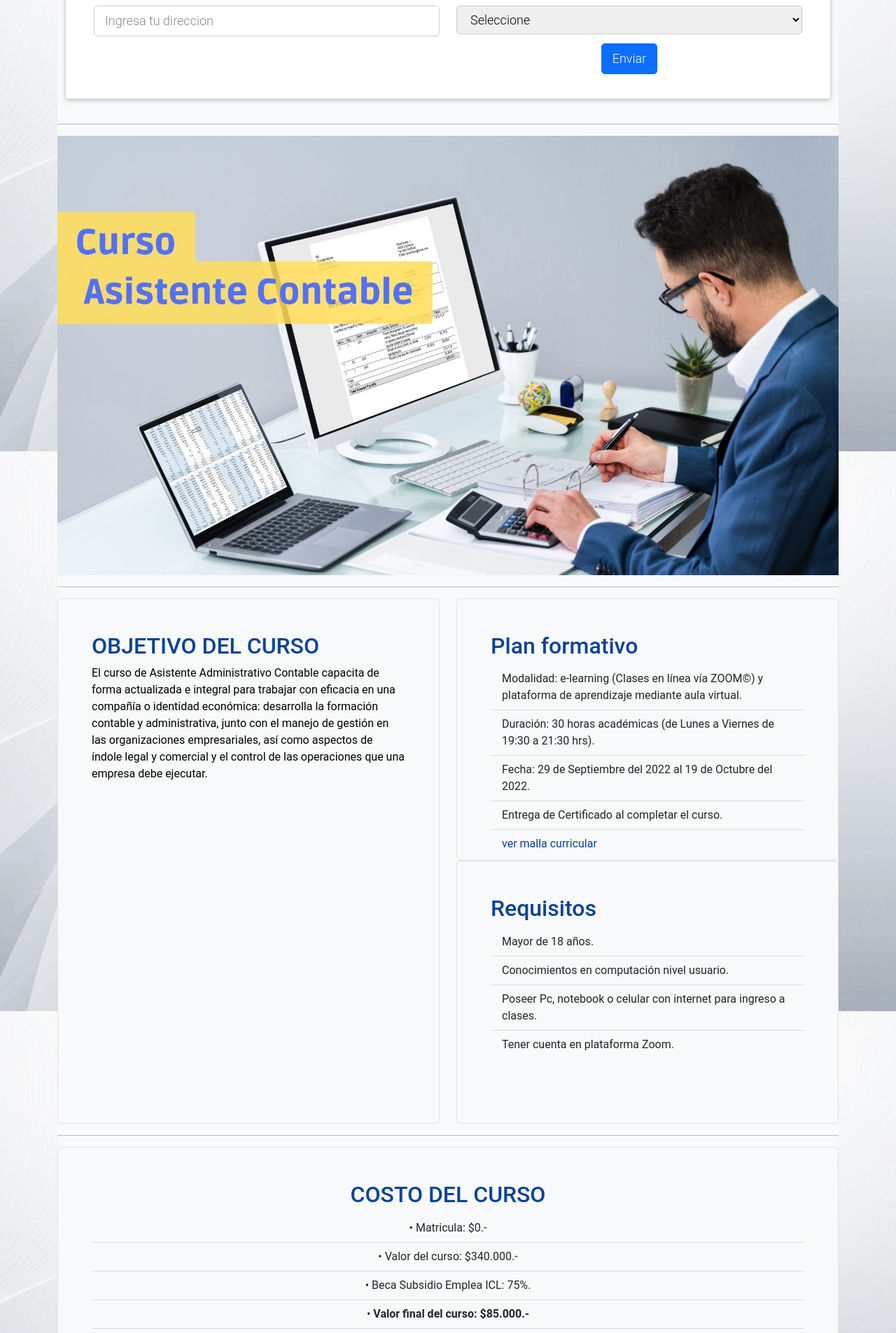
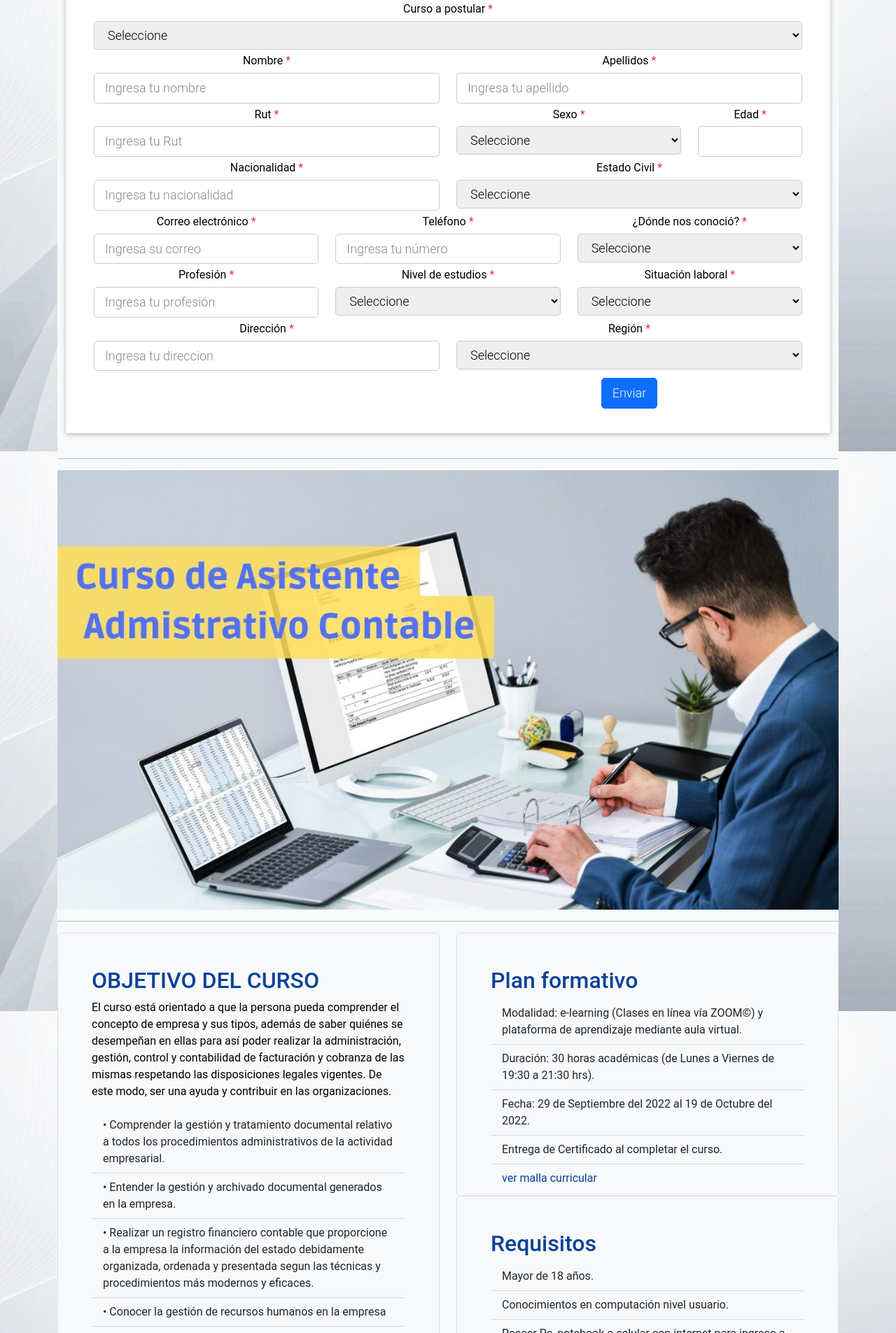
Before and after one commit to JoseSotoSanchez/Web-otec, a Flask app: page /asistente-administrativo-contable in a window 1280 px wide. Shown: the part 1055-2960 px from the top of the page at 70% size. Run offline with Flask 2, Linux system fonts and the light colour scheme; data that the repository does not hold is empty; some libraries are stand-ins or nearby versions.

Commit message:
modificaciones curso

```diff
--- a/templates/base.html
+++ b/templates/base.html
@@ -68,7 +68,7 @@
                     <a href="/asistente-aula">Asistente de aula mención convivencia escolar</a>
                     <a href="/inspector-educacional">Inspector educacional mención convivencia escolar</a>
                     <a href="/cajero-bancario">Cajero bancario y comercial</a>
-                    <a href="/asistente-administrativo-contable">Asistente administrativo contable</a>
+                    <a href="/asistente-administrativo-contable">Asistente administrativo contable mención en RR.HH.</a>
                   </div>
                 </div>
               </li>
@@ -434,7 +434,7 @@
               <li><a class="cursos" href="/asistente-aula">Asistente de Aula mención Convivencia Escolar</a></li>
             </ul>
             <ul>
-              <li><a class="cursos" href="/asistente-administrativo-contable">Asistente Administrativo Contable</a></li>
+              <li><a class="cursos" href="/asistente-administrativo-contable">Asistente Administrativo Contable Mención En RR.HH.</a></li>
             </ul>
             <ul>
               <li><a class="cursos" href="/cajero-bancario">Cajero Bancario</a></li>
--- a/templates/cursos/asistente-administrativo-contable.html
+++ b/templates/cursos/asistente-administrativo-contable.html
@@ -10,11 +10,15 @@
 <div class="container py-4">
     <header class="pb-3 mb-4 border-bottom">
         <a  class="d-flex align-items-center titulosCurso text-decoration-none">
-        <span class="fs-4" data-aos="fade-up">Asistente Administrativo Contable</span>
+        <span class="fs-4" data-aos="fade-up">Asistente Administrativo Contable Mención En RR.HH.</span>
       </a>
       <meta property="og:image" content="static/Imagenes/asistente-administrativo-contable.png" />
     </header>
-
+    <div class="" style="text-align: center;">
+        <div class="ratio ratio-21x9">
+            <iframe src="https://www.youtube.com/embed/e92UZLi9tzw?rel=0" frameborder="0" allow="autoplay" encrypted-media title="Bienvenida" allowfullscreen></iframe>
+          </div>
+    </div>
     <div class=" bg-light rounded-3">
       <div class="container-fluid ">
         <div class=" mx-auto">
@@ -162,7 +166,7 @@
     <hr class="featurette-divider">
     <div class="row featurette" data-aos="zoom-in">
         <div class="col-md-12" style="margin-left: auto; margin-right: auto;">
-            <img class="bd-placeholder-img inspector-educacional-mencion img-fluid" src="static/Imagenes/asistente-administrativo-contable.jpg"
+            <img class="bd-placeholder-img inspector-educacional-mencion img-fluid" src="static/Imagenes/asistente-administrativo-contable.jpeg"
            role="inspector-educacional-mencion" style="width: 100%; height: auto;"/>
         </div>
       </div>
@@ -171,11 +175,21 @@
         <div class="col-md-6" data-aos="fade-up">
             <div class="h-100 p-5 bg-light border rounded-3">
               <h2 class="titulosDetalle">OBJETIVO DEL CURSO</h2>
-              <p>El curso de Asistente Administrativo Contable capacita de forma actualizada e
-                integral para trabajar con eficacia en una compañía o identidad económica:
-                desarrolla la formación contable y administrativa, junto con el manejo de gestión
-                en las organizaciones empresariales, así como aspectos de índole legal y
-                comercial y el control de las operaciones que una empresa debe ejecutar.</p>
+              <p>El curso está orientado a que la persona pueda comprender el concepto de empresa y
+                sus tipos, además de saber quiénes se desempeñan en ellas para así poder realizar la
+                administración, gestión, control y contabilidad de facturación y cobranza de las mismas
+                respetando las disposiciones legales vigentes. De este modo, ser una ayuda y contribuir
+                en las organizaciones.</p>
+                <ul class="list-group list-group-flush">
+                    <li class="list-group-item dtalle">•	Comprender la gestión y tratamiento documental relativo a todos los
+                        procedimientos administrativos de la actividad empresarial.</li>
+                    <li class="list-group-item dtalle">•	Entender la gestión y archivado documental generados en la empresa.</li>
+                    <li class="list-group-item dtalle">•	Realizar un registro financiero contable que proporcione a la empresa la
+                        información del estado debidamente organizada, ordenada y presentada
+                        segun las técnicas y procedimientos más modernos y eficaces.</li>
+                    <li class="list-group-item dtalle">•	Conocer la gestión de recursos humanos en la empresa</li>
+                    <li class="list-group-item dtalle">•	Aplicar conocimientos básicos de la caja bancaria.</li>
+                  </ul>
             </div>
           </div>
       <div class="col-md-6">
--- a/templates/cursos/asistente-aula.html
+++ b/templates/cursos/asistente-aula.html
@@ -19,6 +19,11 @@
            role="asistente-aula-mencion" style="width: 100%; height: auto;" /></a>
         </div>
       </div>
+      <div class="" style="text-align: center;">
+        <div class="ratio ratio-21x9">
+            <iframe src="https://www.youtube.com/embed/tBYw2XfPkO0?rel=0" frameborder="0" allow="autoplay" encrypted-media title="Bienvenida" allowfullscreen></iframe>
+          </div>
+    </div>
     <div class=" bg-light rounded-3">
       <div class="container-fluid ">
         <div class=" mx-auto">
--- a/templates/cursos/cajero-bancario.html
+++ b/templates/cursos/cajero-bancario.html
@@ -85,7 +85,7 @@
                                         <input type="email" id="email" name="email" placeholder="Ingresa su correo" onblur="validate(8)" required> </div>
                                 <div class="form-group col-sm-4 flex-column d-flex" data-aos="fade-up">
                                      <label class="form-control-label px-3">Teléfono<span class="text-danger"> *</span></label>
-                                      <input type="text" id="telefono" name="telefono" placeholder="Ingresa tu número" onblur="validate(9)"required> </div>
+                                      <input type="number" id="telefono" name="telefono" placeholder="Ingresa tu número" onblur="validate(9)"required> </div>
                                 <div class="form-group col-sm-4 flex-column d-flex" data-aos="fade-up">
                                     <label class="form-control-label px-3">¿Dónde nos conoció?<span class="text-danger"> *</span></label>
                                     <select id="ingreso" name="ingreso" type="select" onblur="validate(16)" required>
--- a/templates/home.html
+++ b/templates/home.html
@@ -186,7 +186,7 @@
                         <hr class="featurette-divider">
                           <div class="card-content">
                               <h4 class="card-title">
-                                  <a href="/asistente-administrativo-contable"> Asistente administrativo contable
+                                  <a href="/asistente-administrativo-contable"> Asistente administrativo contable mención en RR.HH.
                                 </a>
                               </h4>
                               <p class=""><img src="static/Imagenes/check.png" style="width: 30px; height: auto;" />
```
Also changed, not shown: templates/cursos/inspector-educacional.html (+7 -2 lines), static/imagenes/asistente-administrativo-contable.jpeg (added), static/imagenes/asistente-administrativo-contable.jpg (deleted), 2 other files.
